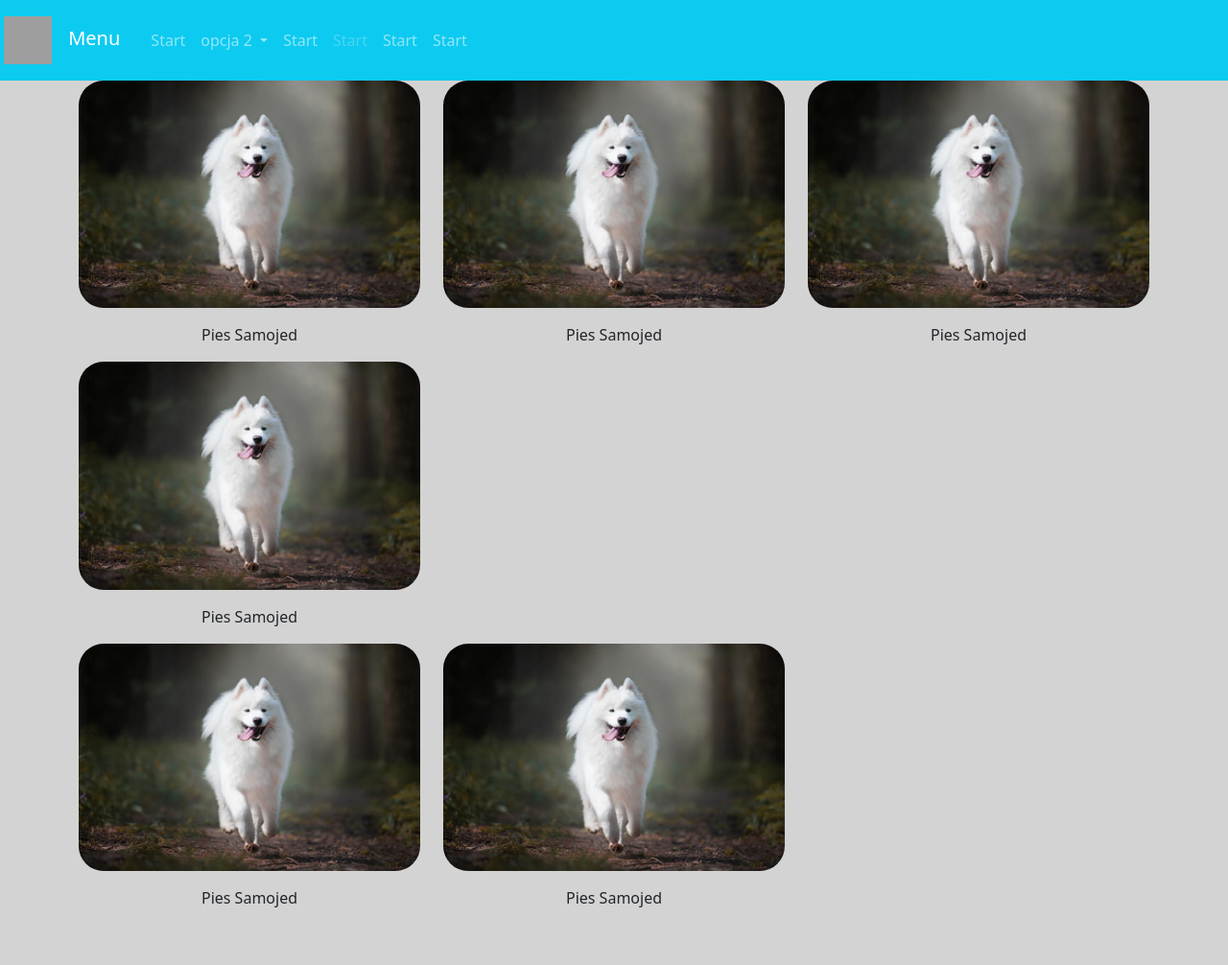
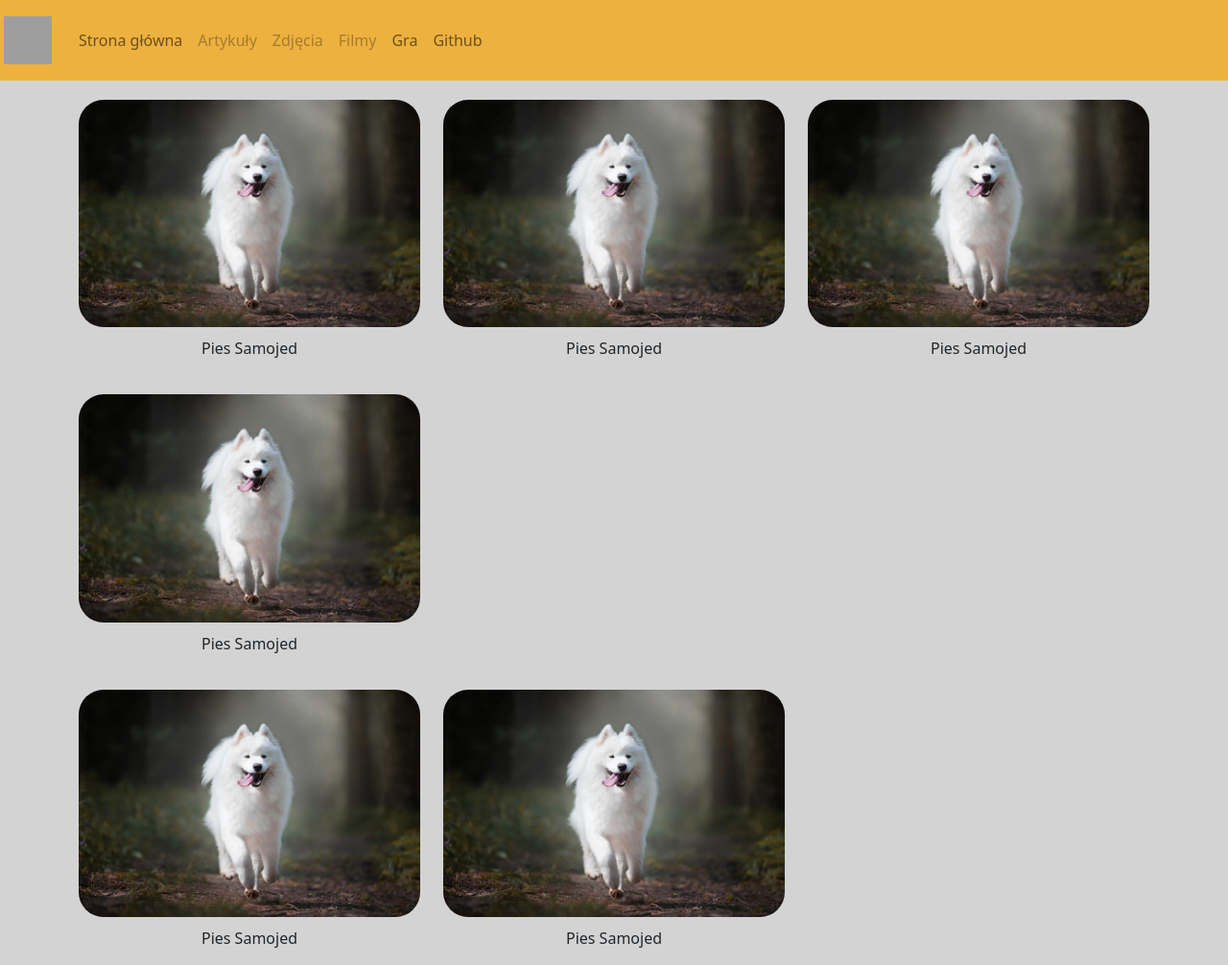
Before and after one commit to Vortex979/JakubPodsiadly.github.io, a plain HTML site: page Zadanie_3/index.html in a window 1280 px wide. Shown: the whole page at 96% size. Before the commit the page ends 964 px from the top, so only its background shows below. Drawn offline with nearby package versions, Linux system fonts and the light colour scheme; grey boxes are pictures that could not be loaded.

Commit message:
Navbar created with bug

```diff
--- a/Zadanie_3/index.html
+++ b/Zadanie_3/index.html
@@ -15,50 +15,32 @@
 </head>
 <body>
     <header>
-        <nav class="navbar navbar-dark bg-info navbar-expand-md">
+        <nav class="navbar navbar-light bg-dogs navbar-expand-md">
             <a class="navbar-brand" href="#">
-                <img src="https://japodsiadly.github.io/J-letter.jpg" width="50" height="50" class="d-inline-block m-1" alt="">
-                <p class="d-inline-block m-2"> Menu </p>
+                <img src="https://japodsiadly.github.io/J-letter.jpg" width="50" height="50"
+                     class="d-inline-block m-1" alt="">
             </a>
 
-            <button class="navbar-toggler" type="button" data-toggle="collapse" data-target="#navmenu">
+            <button class="navbar-toggler" type="button" data-bs-toggle="collapse" data-bs-target="#navmenu"
+                    aria-controls="navmenu" aria-expanded="false" aria-label="Navigation toggler">
                 <span class="navbar-toggler-icon"></span>
             </button>
 
-            <div class="collapse navbar-collapse" id="navmenu">
+            <div class="collapse navbar-collapse text-center" id="navmenu">
                 <ul class="navbar-nav">
-                    <li class="nav-item">
-                        <a class="nav-link" href="#"> Start </a>
-                    </li>
+                    <li class="nav-item"> <a class="nav-link " href="#"> Strona główna </a></li>
 
-                    <li class="nav-item dropdown">
-                        <a class="nav-link dropdown-toggle" data-toggle="dropdown" role="button" href="#"> opcja 2 </a>
+                    <li class="nav-item"> <a class="nav-link disabled" href="#"> Artykuły </a> </li>
 
-                        <div class="dropdown-menu">
-                            <a class="dropdown-item" href="#"> cośtam</a>
-                            <a class="dropdown-item" href="#"> cośtam</a>
-                            <a class="dropdown-item" href="#"> cośtam</a>
-                        </div>
-                    </li>
+                    <li class="nav-item"> <a class="nav-link disabled" href="#"> Zdjęcia </a> </li>
 
-                    <li class="nav-item">
-                        <a class="nav-link" href="#"> Start</a>
-                    </li>
+                    <li class="nav-item"> <a class="nav-link disabled" href="#"> Filmy </a> </li>
 
-                    <li class="nav-item">
-                        <a class="nav-link disabled" href="#"> Start</a>
-                    </li>
+                    <li class="nav-item"> <a class="nav-link " href="https://japodsiadly.github.io/Zadanie_2/"> Gra </a> </li>
 
-                    <li class="nav-item">
-                        <a class="nav-link" href="#"> Start</a>
-                    </li>
-
-                    <li class="nav-item">
-                        <a class="nav-link" href="#"> Start</a>
-                    </li>
+                    <li class="nav-item"> <a class="nav-link " href="https://github.com/japodsiadly"> Github </a> </li>
                 </ul>
             </div>
-
         </nav>
     </header>
 
--- a/Zadanie_3/styles.css
+++ b/Zadanie_3/styles.css
@@ -1,12 +1,21 @@
 body {
     background-color: lightgray ;
+}
+
+.bg-dogs {
+    background-color: #edb13f;
+}
+
+.bg-dogs a {
+    color: #000000; !important;
 }
 
 .dogs img {
     width: 100%;
     height: auto;
+    margin-top: 20px;
 }
 .dogs figcaption {
-    margin-top: 16px;
+    margin-top: 10px;
     text-align: center;
 }
```
